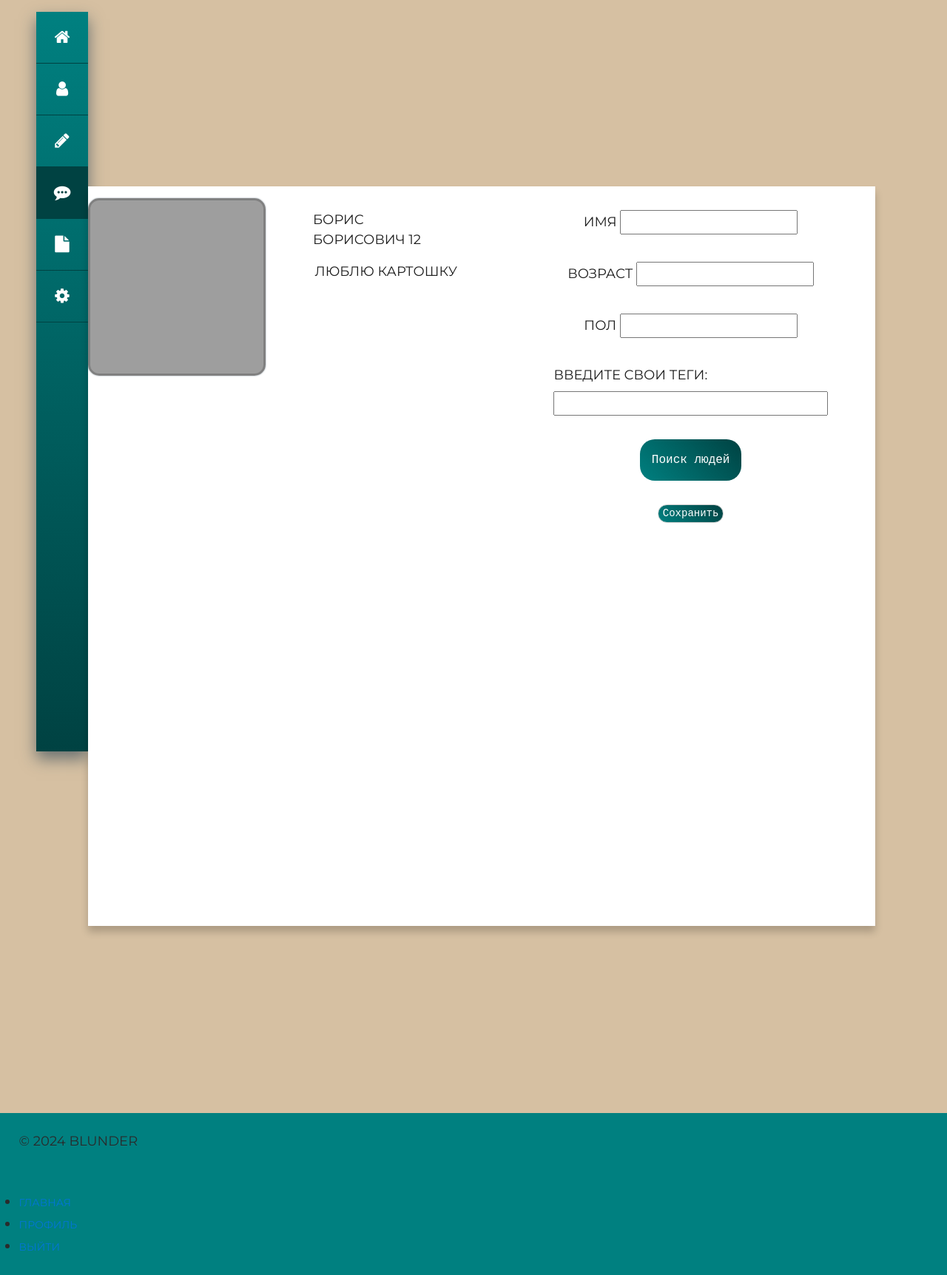
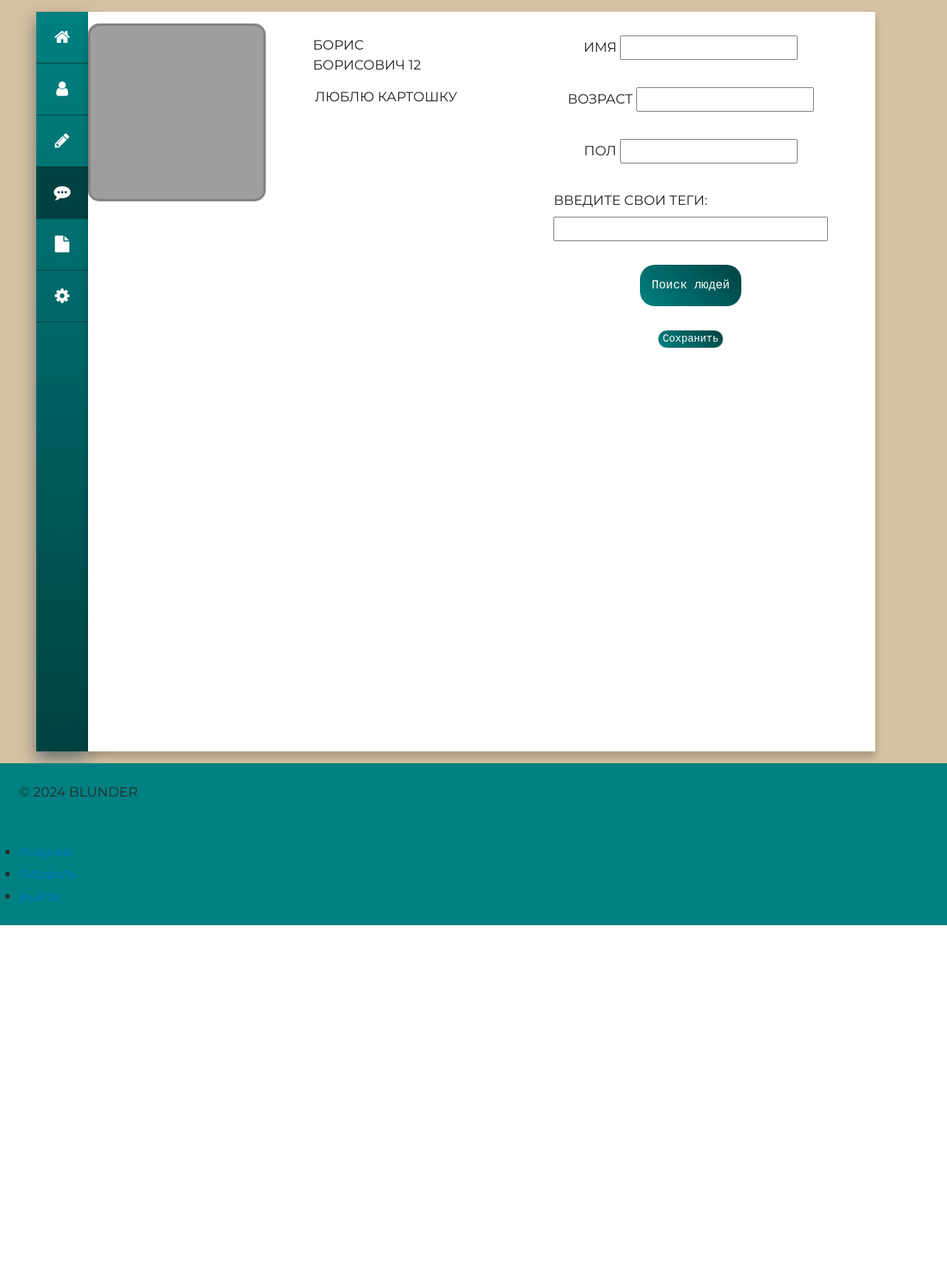
Before and after one commit to rebelorion/Blunder, a Python web app: template templates/profile.html in a window 1280 px wide. Shown: the whole page at 74% size. After the commit the page ends 1251 px from the top, so only its background shows below. Run offline with Jinja, Linux system fonts and the light colour scheme; the template is opened without the code that fills it, so the values that code supplies are empty; some libraries are stand-ins or nearby versions; grey boxes are pictures that could not be loaded.

Commit message:
Update style.css

```diff
--- a/static/styles/style.css
+++ b/static/styles/style.css
@@ -557,7 +557,6 @@ footer {
     overflow: hidden;
     background-color: #ffffff;
     display: inline-block;
-    margin-block: 20%;
   }
 
 .tags {
```
